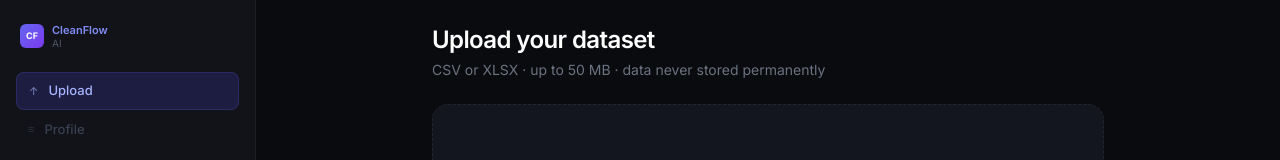
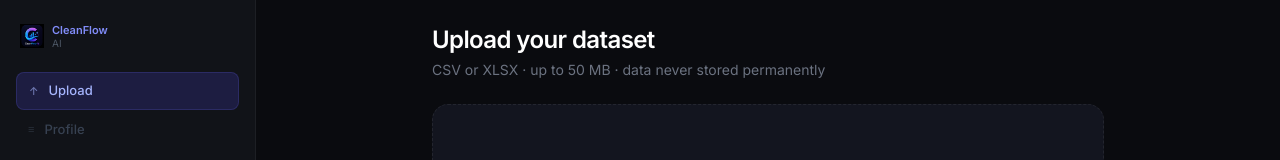
Before and after one commit to konainfatima28/CleanFlow-AI, a React (Vite) app in the folder frontend/: page /dashboard in a window 1280 px wide. Shown: the top 160 px of the page. Built offline with nearby package versions, Linux system fonts and the light colour scheme.

Commit message:
Replace CF logo with CleanFlow logo in Dashboard

```diff
--- a/frontend/src/pages/Dashboard.tsx
+++ b/frontend/src/pages/Dashboard.tsx
@@ -1,5 +1,5 @@
 // ────────────────────────────────────────────────────────────────────────────
-// src/pages/Dashboard.tsx — RESPONSIVE VERSION with Export tab
+// src/pages/Dashboard.tsx — RESPONSIVE VERSION WITH LOGO
 // ────────────────────────────────────────────────────────────────────────────
 
 import { useState } from "react"
@@ -10,6 +10,7 @@ import ProfilePanel   from "../components/ProfilePanel"
 import CleaningPanel  from "../components/CleaningPanel"
 import AnalyticsPanel from "../components/AnalyticsPanel"
 import ExportPanel    from "../components/ExportPanel"
+import cleanflowLogo from "../assets/cleanflow.png"
 import { uploadFile, getProfile } from "../services/api"
 
 type View = "upload" | "profile" | "cleaning" | "analytics" | "export"
@@ -97,9 +98,7 @@ export default function Dashboard() {
       {/* ── Mobile Top Header ────────────────────────────────────────────────── */}
       <div className="lg:hidden sticky top-0 z-50 bg-[#111318] border-b border-white/5 px-4 py-3 flex items-center justify-between">
         <div className="flex items-center gap-2">
-          <div className="w-6 h-6 rounded-md bg-gradient-to-br from-indigo-500 to-violet-600 flex items-center justify-center">
-            <span className="text-[9px] font-bold text-white">CF</span>
-          </div>
+          <img src={cleanflowLogo} alt="CleanFlow AI Logo" className="w-6 h-6 object-contain shrink-0" />
           <span className="text-white font-bold text-sm tracking-wide">CleanFlow AI</span>
         </div>
 
@@ -162,9 +161,7 @@ export default function Dashboard() {
       <aside className="hidden lg:flex w-64 shrink-0 bg-[#111318] border-r border-white/5 flex-col py-6 px-4 gap-6 sticky top-0 h-screen overflow-y-auto">
         {/* Logo */}
         <div className="flex items-center gap-2 px-1">
-          <div className="w-6 h-6 rounded-md bg-gradient-to-br from-indigo-500 to-violet-600 flex items-center justify-center shrink-0">
-            <span className="text-[9px] font-bold text-white">CF</span>
-          </div>
+          <img src={cleanflowLogo} alt="CleanFlow AI Logo" className="w-6 h-6 object-contain shrink-0" />
           <div>
             <p className="text-[11px] text-indigo-400 font-semibold leading-none">CleanFlow</p>
             <p className="text-[10px] text-gray-600 leading-none mt-0.5">AI</p>
```
